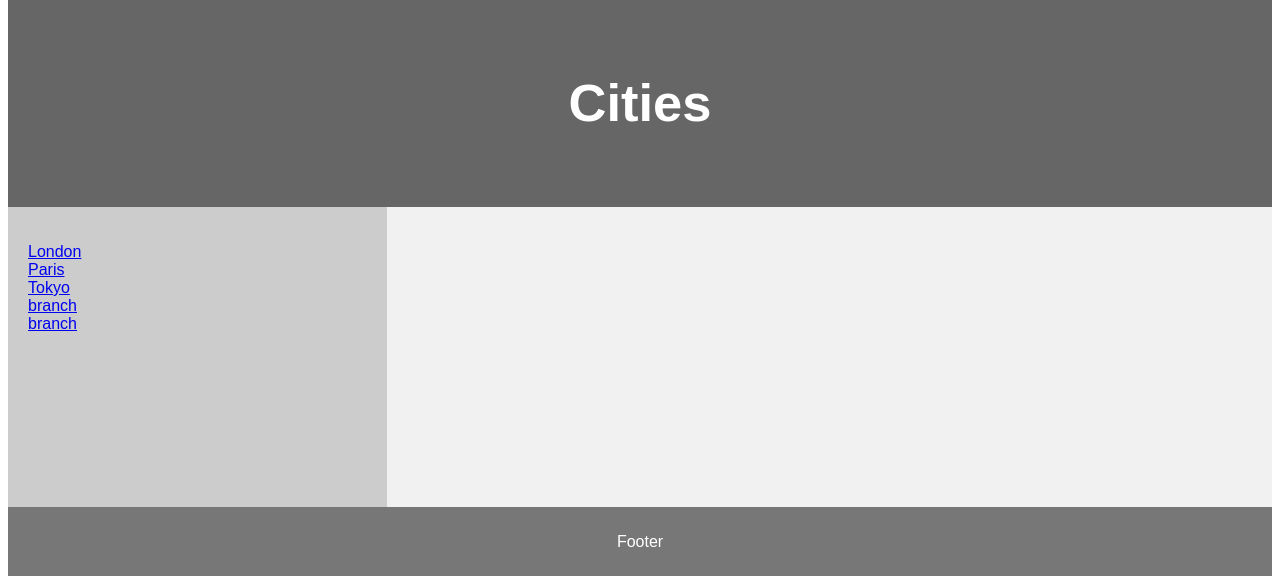
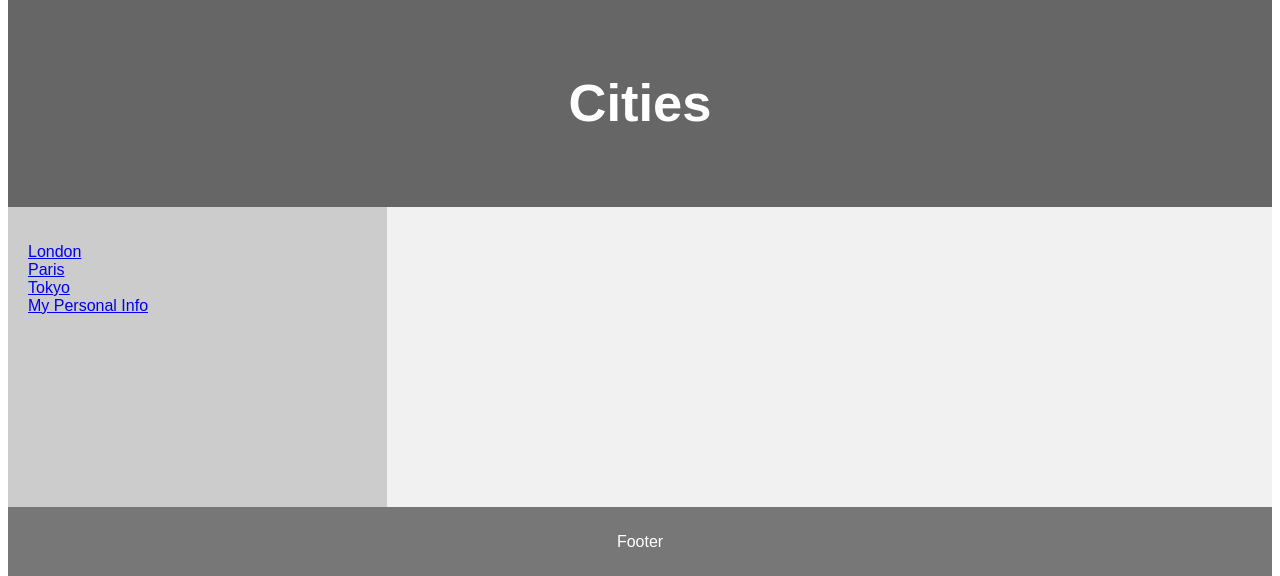
Before and after one commit to JeremiahSimo/ITE400_Section03, a PHP site: page /home.php in a window 1280 px wide. Shown: the part 103-679 px from the top of the page. Run offline with PHP 8.4, Linux system fonts and the light colour scheme.

Commit message:
I added personal info

```diff
--- a/Rugay_branch.php
+++ /dev/null
@@ -1,4 +0,0 @@
-<h1>Regine S. Rugay</h1>
-<p>BSIT STUDENTS</p>
-<p>CDO-CARMEN</p>
-<p>FEMALE</p>
--- a/home.php
+++ b/home.php
@@ -84,8 +84,7 @@ footer {
     <li><a href="home.php?page=london" class="<?php echo ($_GET['page'] ?? '') === 'london'  ? 'active' : ''; ?>">London</a></li>
       <li><a href="home.php?page=paris" class="<?php echo ($_GET['page'] ?? '') === 'paris'  ? 'active' : ''; ?>">Paris</a></li>
       <li><a href="home.php?page=tokyo" class="<?php echo ($_GET['page'] ?? '') === 'tokyo'  ? 'active' : ''; ?>">Tokyo</a></li>
-      <li><a href="home.php?page=Rugay_branch" class="<?php echo ($_GET['page'] ?? '') === 'Rugay_branch'  ? 'active' : ''; ?>">branch</a></li>
-      <li><a href="home.php?page=Romarez_branch" class="<?php echo ($_GET['page'] ?? '') === 'Romarez_branch'  ? 'active' : ''; ?>">branch</a></li>
+      <li><a href="home.php?page=Romarez_branch" class="<?php echo ($_GET['page'] ?? '') === 'Romarez_branch'  ? 'active' : ''; ?>">My Personal Info</a></li>
 
     </ul>
   </nav>
@@ -106,9 +105,6 @@ footer {
                         case 'tokyo':
                             include 'tokyo.php';
                             break;
-                            case 'Rugay_branch':
-                              include 'Rugay_branch.php';
-                              break;
                               case 'Romarez_branch':
                                 include 'romarez.php';
                                 break;
--- a/romarez.php
+++ b/romarez.php
@@ -1,4 +1,5 @@
-<h1>Romarez, Junh Carlo</h1>
+<h1>My personal Info</h1>
+<h2>Romarez, Junh Carlo</h2>
 <p>BSIT STUDENTS</p>
 <p>Balulang- cdo</p>
 <p>MALE</p>
```
